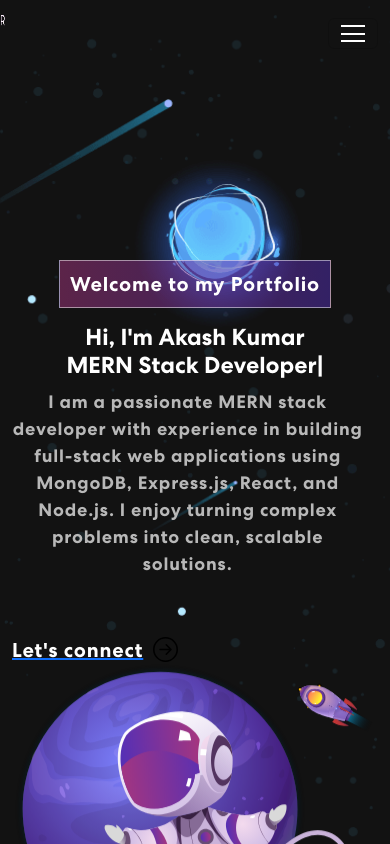
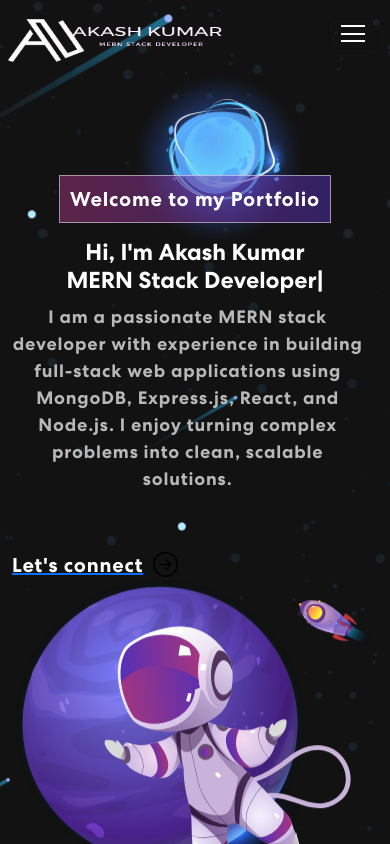
Before and after one commit to Akash-Mernstack/My-Portfolio, a React (Vite) app: page / in a window 390 px wide. Shown: the top 844 px of the page. Built offline with nearby package versions, Linux system fonts and the light colour scheme.

Commit message:
nav responsive

```diff
--- a/src/index.css
+++ b/src/index.css
@@ -755,17 +755,46 @@ nav.navbar .navbar-toggler[aria-expanded="true"] .navbar-toggler-icon {
   height: 18px; /* if icon is dark and background is dark */
   color: #f1502f;
 }
+/* Default styling for desktop */
 .lg-logoname {
   position: fixed;
-  background: transparent;
-  height: 20%;
-  width: 20%;
-  transform: translateY(-90px);
-  margin-left: -84px;
-  display: inline-block;
-  flex: none;
-  margin-bottom: 45px;
+  height: 230px;
+  width: 180px;
+  font-weight: bold;
+  color: #000;
+  left: 22px;
+  margin-top: -120px;
 }
-.sm-logoname {
-  display: none;
+
+/* Tablet view: screen ≤ 1024px */
+@media (max-width: 1024px) {
+  .lg-logoname {
+    height: 150px;
+    width: 220px;
+    font-weight: bold;
+    color: #000;
+    left: 5px;
+    transform: translateY(-70px);
+  }
 }
+
+/* Mobile view: screen ≤ 768px */
+@media (max-width: 768px) {
+  .lg-logoname {
+    font-size: 40px;
+    text-align: center;
+    display: block;
+    margin: 0 auto;
+  }
+}
+
+/* Small mobile: screen ≤ 480px */
+@media (max-width: 480px) {
+  .lg-logoname {
+    font-size: 60px;
+  }
+}
+
+#home {
+  margin-top: -85px;
+}
```
